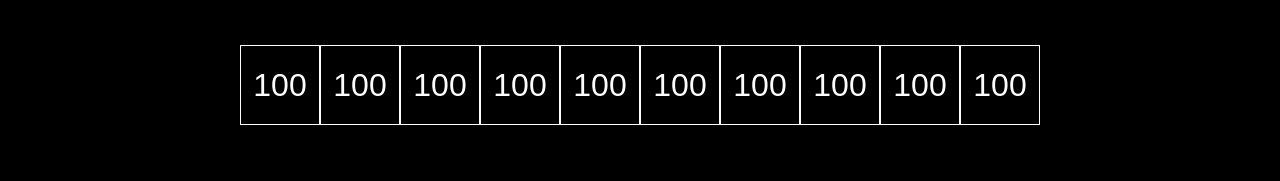
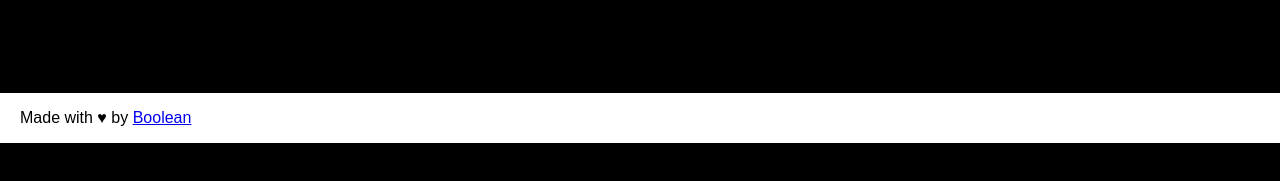
Before and after one commit to giuseppedonnici/js-campominato-grid, a plain HTML site: page index.html in a window 1280 px wide. Shown: the part 103-284 px from the top of the page. Drawn offline with Linux system fonts and the light colour scheme.

Commit message:
Add: footer

```diff
--- a/css/style.css
+++ b/css/style.css
@@ -68,3 +68,10 @@ header {
     color: white;
     border: 1px solid white;
 }
+
+/* FOOTER */
+footer {
+    padding-left: 20px;
+    line-height: 50px;
+    background-color: white;
+}
--- a/index.html
+++ b/index.html
@@ -22,21 +22,11 @@
 
     <main>
         <div class="grid">
-            <div class="box">100</div>
-            <div class="box">100</div>
-            <div class="box">100</div>
-            <div class="box">100</div>
-            <div class="box">100</div>
-            <div class="box">100</div>
-            <div class="box">100</div>
-            <div class="box">100</div>
-            <div class="box">100</div>
-            <div class="box">100</div>
-        </div>
+        <!-- <div class="box"></div> -->
     </main>
 
     <footer>
-
+        <p>Made with &hearts; by <a href="#">Boolean</a></p>
     </footer>
 
     <script src="js/scripts.js"></script>
```
